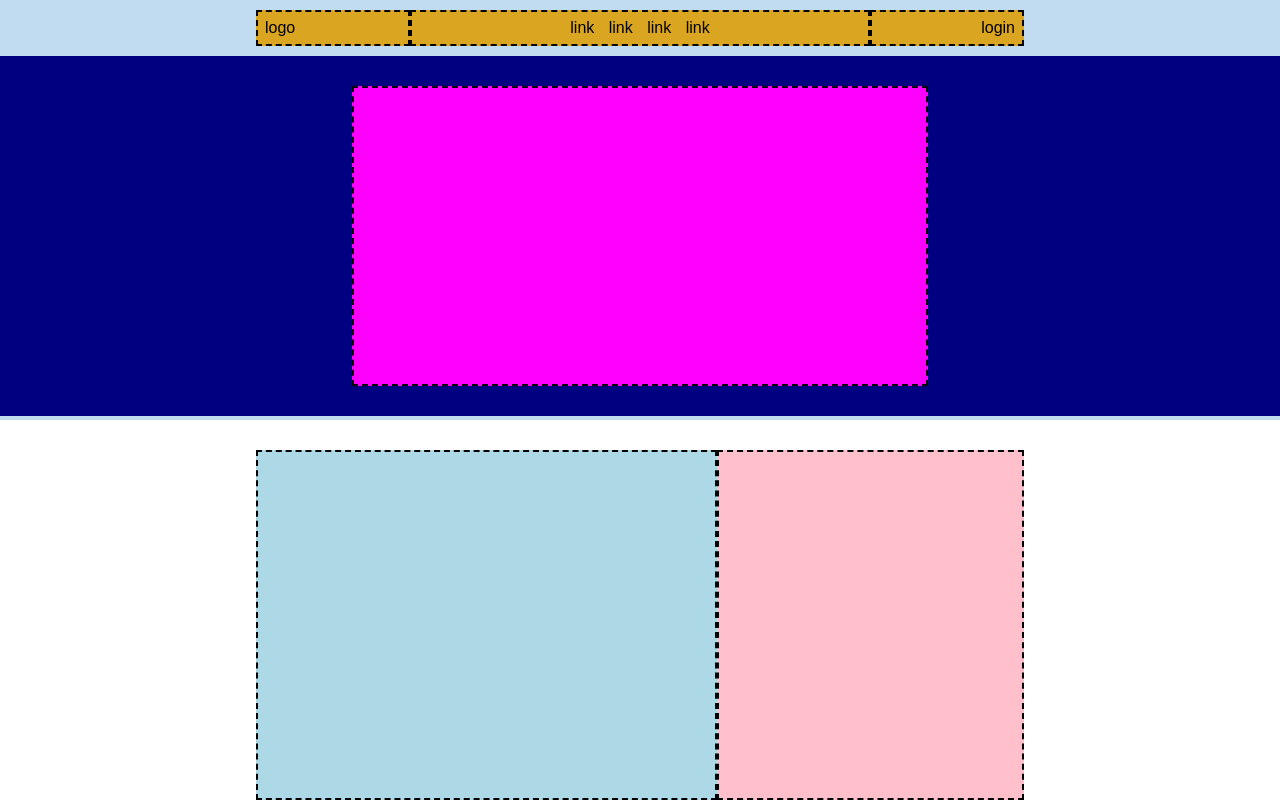
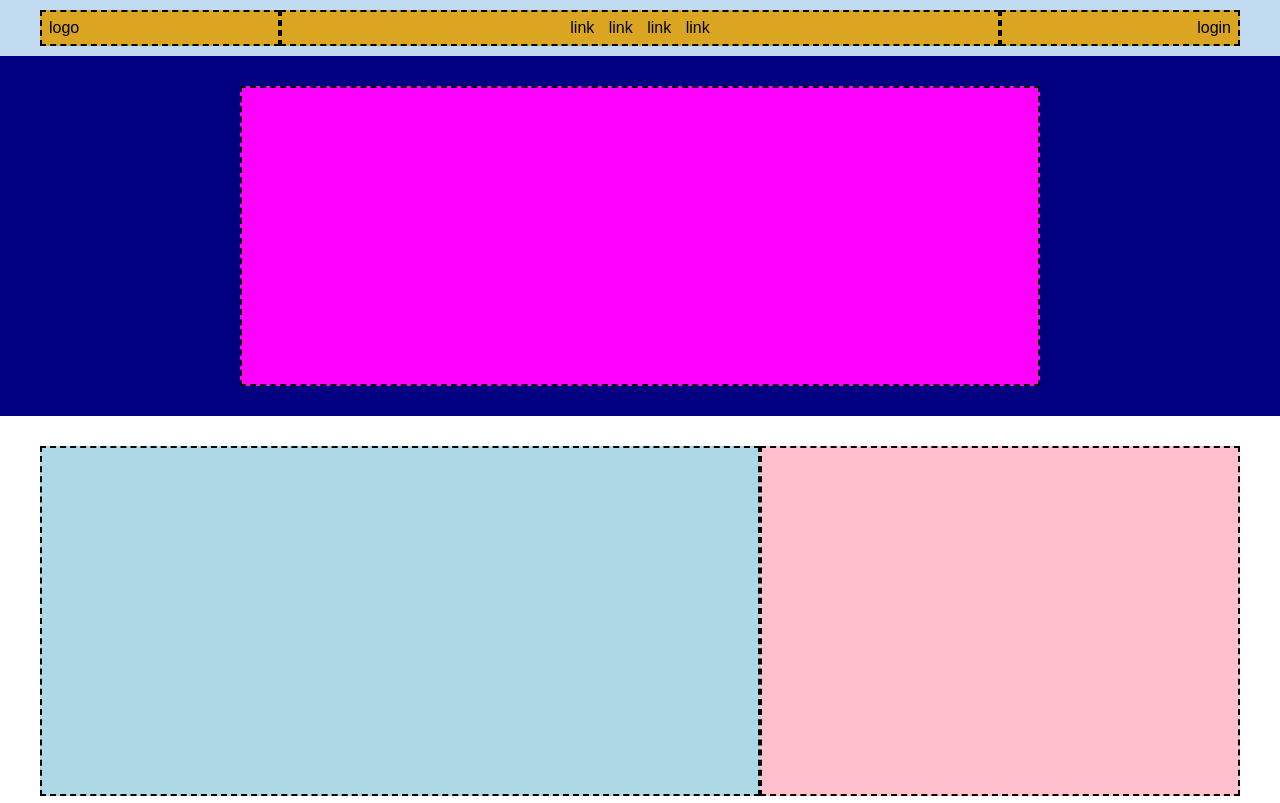
Before and after one commit to mannuccimattia/htmlcss-struttura-discord, a plain HTML site: page index.html in a window 1280 px wide. Shown: the top 803 px of the page. Drawn offline with Linux system fonts and the light colour scheme.

Commit message:
[FIX] Refactoring post correzione

```diff
--- a/css/style.css
+++ b/css/style.css
@@ -4,50 +4,29 @@
   box-sizing: border-box;
 }
 
+/* common */
 body{
   font-family: sans-serif;
   font-weight: 100;
 }
 
+header{
+  background-color: rgb(193, 219, 241);
+  padding: 10px 0px;
+}
 
+/* layout */
 .container{
-  max-width: 60%;
+  max-width: 1200px;
   margin: 0 auto;
 }
 
 .container-sm{
-  max-width: 45%;
+  max-width: 800px;
   margin: 0 auto;
 }
 
-header{
-  background-color: rgb(193, 219, 241);
-  height: 420px;
-}
-
-.header-content ul{
-  list-style-type: none;
-  text-align: center;
-}
-
-.header-content ul li{
-  display: inline-block;
-  margin: 0px 5px;
-}
-
-.login{
-  text-align: end;
-}
-
-.container-sm .bg-fuchsia{
-  height: 300px;
-}
-
 /* utility */
-.w100{
-  width: 100%;
-}
-
 .w20{
   width: 20%;
 }
@@ -174,6 +153,24 @@ header{
 }
 
 /* page content style */
+.header-content ul{
+  list-style-type: none;
+  text-align: center;
+}
+
+.header-content ul li{
+  display: inline-block;
+  margin: 0px 5px;
+}
+
+.login{
+  text-align: end;
+}
+
+.container-sm .bg-fuchsia{
+  height: 300px;
+}
+
 .bg-dgrey .bg-dpink{
   flex-grow: 2;
 }
--- a/index.html
+++ b/index.html
@@ -11,7 +11,7 @@
     <header class="py-10-t">
       <div class="container">
         <div class="header-content">
-          <div class="w100 bg-goldenrod d-flex">
+          <div class="bg-goldenrod d-flex">
             <div class="logo pt-7 w20 border-dash">logo</div>
             <div class="link-menu pt-7 w60 border-dash">
               <ul>
@@ -25,16 +25,16 @@
           </div>
         </div>
       </div>
-      <div class="w100 my-10 bg-navy">
+    </header>
+
+    <main>
+      <div class="bg-navy">
         <div class="container-sm">
           <div class="content py-60">
-            <div class="w100 bg-fuchsia border-dash"></div>
+            <div class="bg-fuchsia border-dash"></div>
           </div>
         </div>
       </div>
-    </header>
-
-    <main>
       <div class="bg-white">
         <div class="container">
           <div class="content py-60 d-flex">
@@ -62,7 +62,7 @@
       <div class="bg-lgrey">
         <div class="container">
           <div class="content py-60">
-            <div class="w100 h500 border-dash bg-dgreen"></div>
+            <div class="h500 border-dash bg-dgreen"></div>
           </div>
         </div>
       </div>
@@ -73,7 +73,7 @@
 
         <div class="container">
           <div class="content py-10-t py-50-b">
-            <div class="w100 h400 border-dash d-flex">
+            <div class="h400 border-dash d-flex">
               <div class="border-dash bg-dpink"></div>
               <div class="border-dash bg-teal"></div>
               <div class="border-dash bg-teal"></div>
@@ -85,7 +85,7 @@
         <hr>
         <div class="container">
           <div class="content py-50-t">
-            <div class="w100 h50 d-flex bg-aquamarine justify-betw align-center">
+            <div class="h50 d-flex bg-aquamarine justify-betw align-center">
               <div class="h30 btn border-dash bg-pink">Logo</div>
               <div class="h30 btn border-dash bg-pink">Bottone</div>
             </div>
```
